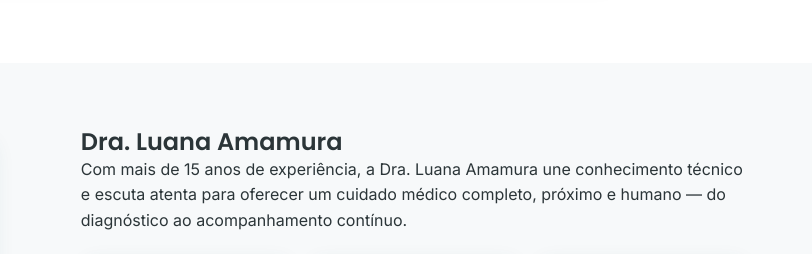
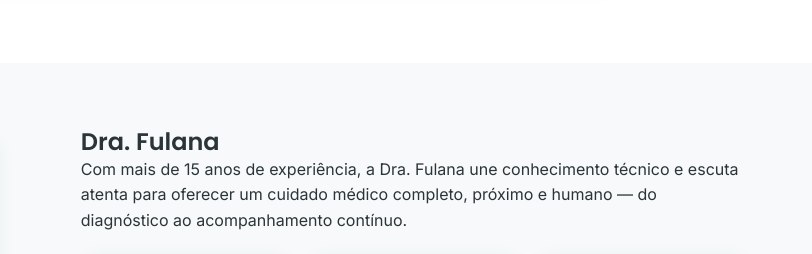
Before and after one commit to rsmottadevgroup/clinicaagenda, a plain HTML site: page index.html in a window 1280 px wide. Shown: the part 1260-1514 px from the top of the page, 468-1280 px from the left. Drawn offline with Linux system fonts and the light colour scheme.

Commit message:
Update doctor information from Dra. Luana to Dra. Fulana

```diff
--- a/index.html
+++ b/index.html
@@ -103,8 +103,8 @@
     <div class="container">
       <img src="https://images.unsplash.com/photo-1622253692010-333f2da6031d?w=600&q=80" alt="Dra. Ana Paula Ribeiro">
       <div>
-        <h2>Dra. Luana Amamura</h2>
-        <p>Com mais de 15 anos de experiência, a Dra. Luana Amamura une conhecimento técnico e escuta atenta para oferecer um cuidado médico completo, próximo e humano — do diagnóstico ao acompanhamento contínuo.</p>
+        <h2>Dra.  Fulana </h2>
+        <p>Com mais de 15 anos de experiência, a Dra. Fulana une conhecimento técnico e escuta atenta para oferecer um cuidado médico completo, próximo e humano — do diagnóstico ao acompanhamento contínuo.</p>
         <div class="about-values">
           <div class="card"><i class="fa-solid fa-heart-pulse"></i><h4>Missão</h4><p>Cuidar com excelência e empatia.</p></div>
           <div class="card"><i class="fa-solid fa-eye"></i><h4>Visão</h4><p>Ser referência em atendimento humanizado.</p></div>
```
